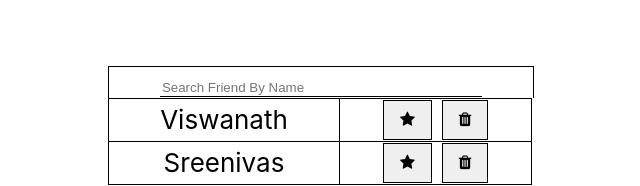
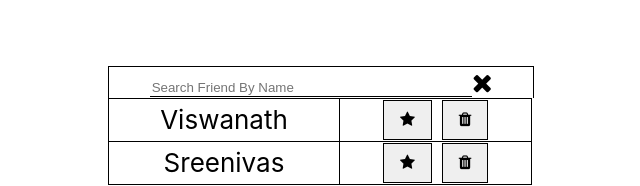
Before and after one commit to viswanath19/haptik-users, a React (Create React App) app: page / in a window 1280 px wide. Shown: the part 179-365 px from the top of the page, without its empty margins (320-960 px from the left). Built offline with nearby package versions, Linux system fonts and the light colour scheme.

Commit message:
search close clear updates

```diff
--- a/src/App.js
+++ b/src/App.js
@@ -92,6 +92,14 @@ class App extends Component {
     })
   }
 
+  searchClose = () => {
+    document.getElementById('sname').value='';
+    this.setState({
+      isSearchActive: false,
+      currentFriendList:this.state.friendsList.slice(0,4)
+    })
+  }
+
   render() {
     const {friendsList,currentFriendList} = this.state;
     const pages = ceil(friendsList.length/4);
@@ -106,21 +114,23 @@ class App extends Component {
       <div className="App">
       <header className="App-header">
       <div>
-        <input type="text" className={"addName"} placeholder="Enter Friend Name" name="fname" onChange={(e)=>{this.setState({addFriendName:e.target.value})}} onKeyDown={(e) => {
+        <input type="text" className={"addName"} placeholder="Enter Friend Name" name="fname" id="fname" onChange={(e)=>{this.setState({addFriendName:e.target.value})}} onKeyDown={(e) => {
           console.log(e);
           if (e.key === "Enter" && this.state.addFriendName.trim().length > 0) {
             this.addFriend();
+            document.getElementById('fname').value='';
           }
         }}/>
         <h1>Your Friends List</h1>
         <br/>
         <div style={{border:'1px solid black',borderBottom:'none',width:'100%'}}>
-        <input type="text" className={"search-box"} placeholder="Search Friend By Name" name="sname" onChange={(e)=>{this.setState({searchFriend:e.target.value})}} onKeyDown={(e) => {
+        <input type="text" className={"search-box"} placeholder="Search Friend By Name" name="sname" id="sname" onChange={(e)=>{this.setState({searchFriend:e.target.value})}} onKeyDown={(e) => {
           console.log(e);
           if (e.key === "Enter" && this.state.searchFriend.trim().length > 0) {
             this.searchFriend();
           }
         }}/>
+        <i className="fa fa-close" onClick={()=>{this.searchClose()}}/>
         </div>
         <Table bordered>
           <tbody>
```
